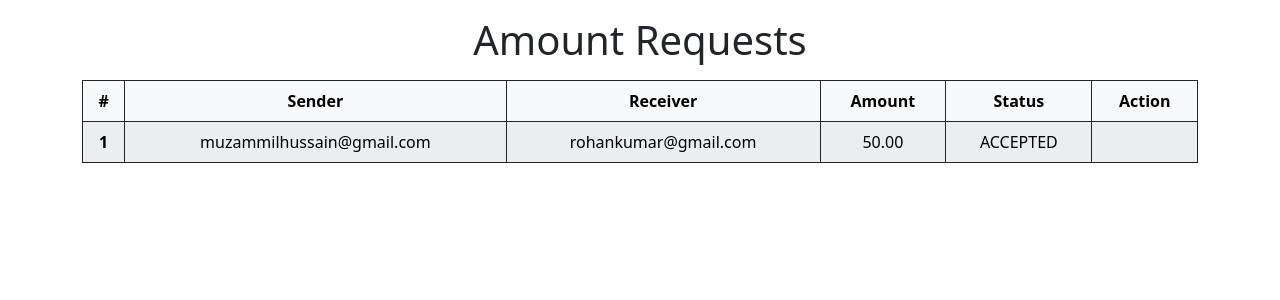
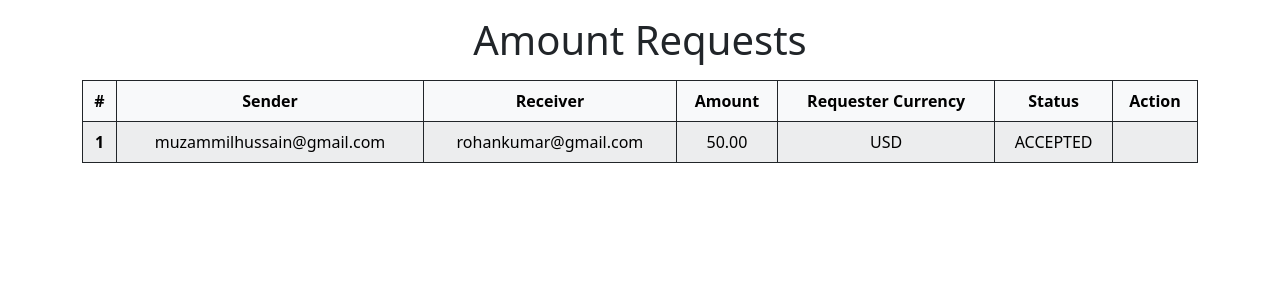
Before and after one commit to hussainmuzamil/webapps2024, a Django app: template templates/requests.html in a window 1280 px wide. Shown: the part 56-356 px from the top of the page. Run offline with Django 5.2, Linux system fonts and the light colour scheme; the template is opened without the code that fills it: values that come from a table or form of the project are taken from there, others are empty; data comes from the database, SQL or seed files in the repository; both versions use the stored data as it was after the commit.

Commit message:
refactored amount_requests

```diff
--- a/payapp/models.py
+++ b/payapp/models.py
@@ -32,6 +32,7 @@ class AmountRequest(models.Model):
     requester = models.ForeignKey(Principal, related_name='requests_sent', on_delete=models.CASCADE)
     receiver = models.ForeignKey(Principal, related_name='requests_received', on_delete=models.CASCADE)
     amount = models.DecimalField(max_digits=10, decimal_places=2)
+    requester_currency = models.CharField(max_length=3,default="USD")
     status = models.CharField(max_length=20, choices=REQUEST_STATUS, default='PENDING')
     created_at = models.DateTimeField(auto_now_add=True)
 
--- a/payapp/views.py
+++ b/payapp/views.py
@@ -190,11 +190,14 @@ def request_amount(request):
                 return render(request, "error.html", {'error_message': 'Invalid receiver email'})
 
             requested_amount = form.cleaned_data.get("amount")
+            requester_account = Account.objects.filter(user=user).first()
 
+            print(requester_account.currency)
             request = AmountRequest.objects.create(
                 requester=user,
                 receiver=receiver,
-                amount=requested_amount
+                amount=requested_amount,
+                requester_currency=requester_account.currency
             )
             return redirect("home")  # Redirect to home page after successful request
         else:
@@ -225,6 +228,7 @@ def request_action(request):
 def get_all_request_amount(request):
     balance, currency = user_balance(request)
     amount_requests = AmountRequest.objects.filter(receiver=request.user)
+
     return render(request, "requests.html",
                   {'amount_requests': amount_requests, 'balance': balance, 'currency': currency})
 
--- a/templates/requests.html
+++ b/templates/requests.html
@@ -9,6 +9,7 @@
                 <th scope="col">Sender</th>
                 <th scope="col">Receiver</th>
                 <th scope="col">Amount</th>
+                <th scope="col">Requester Currency</th>
                 <th scope="col">Status</th>
                 <th scope="col">Action</th>
             </tr>
@@ -20,6 +21,7 @@
                     <td>{{ request.requester.email }}</td>
                     <td>{{ request.receiver.email }}</td>
                     <td>{{ request.amount }}</td>
+                    <td>{{ request.requester_currency }}</td>
                     <td>{{ request.status }}</td>
                     <td>
                         <div>
```
Also changed, not shown: db.sqlite3, payapp/migrations/0005_amountrequest_requester_currency.py (added).
